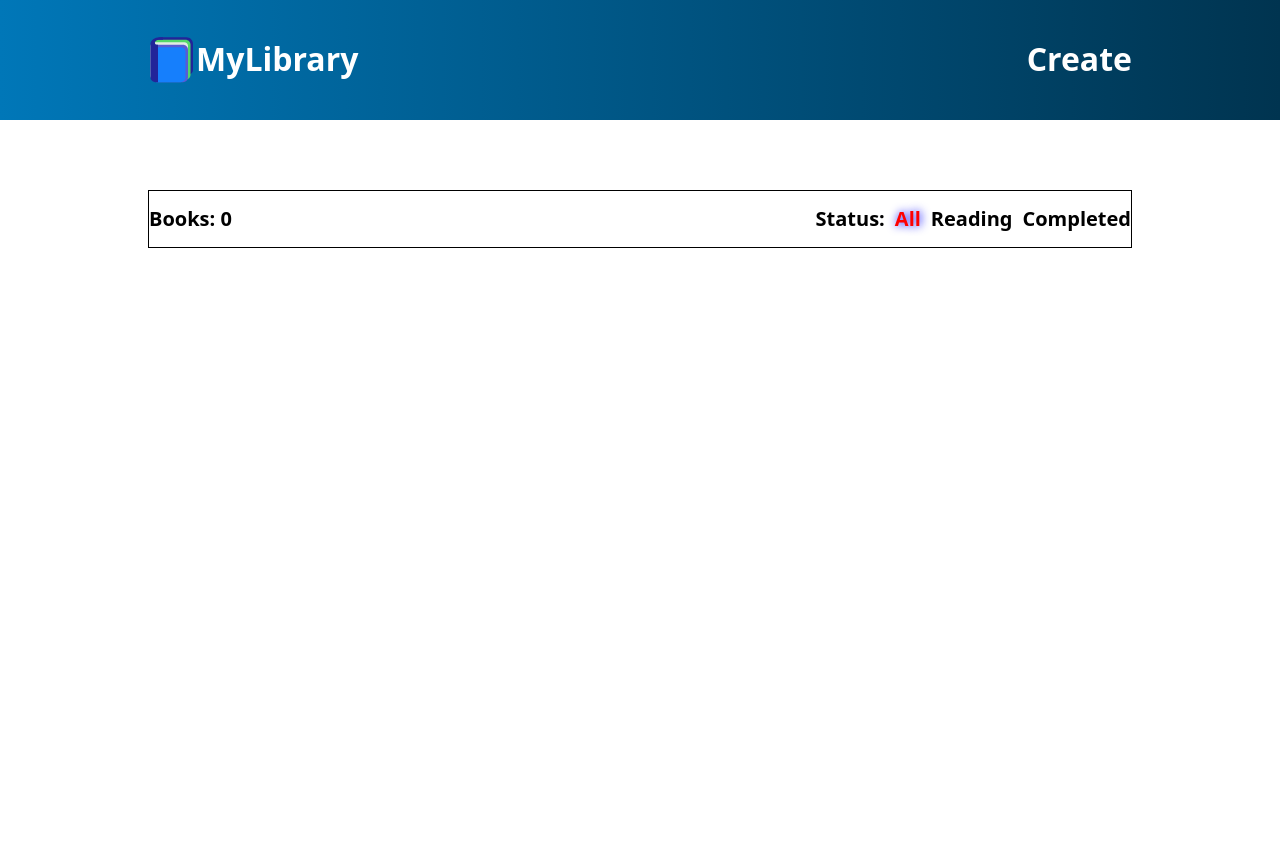
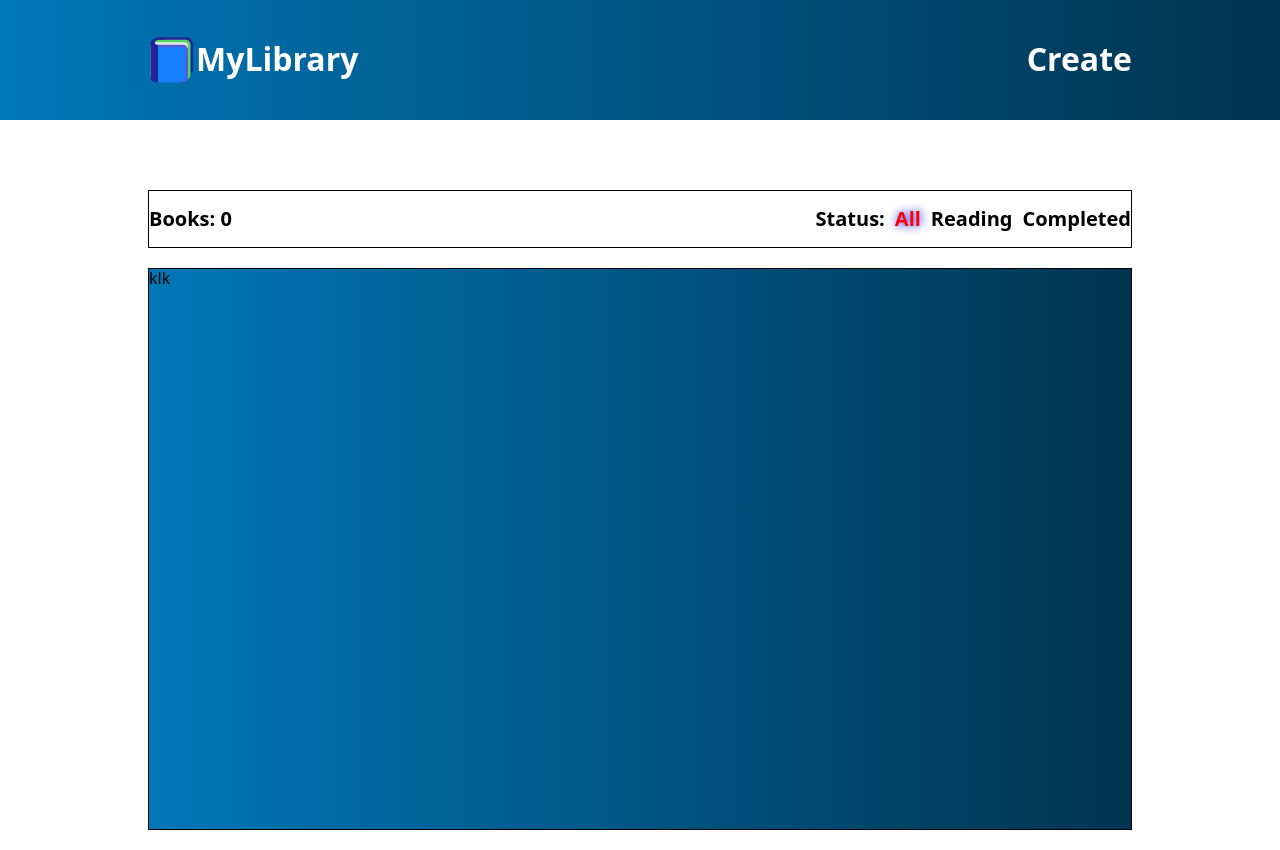
Before and after one commit to maicol240/library-app, a React (Vite) app: page / in a window 1280 px wide. Before the commit the page ends 800 px from the top, so only its background shows below. Built offline with nearby package versions, Linux system fonts and the light colour scheme.

Commit message:
feat: Created Card Component  #Added card commponet to structure  #Main book-list style applied

```diff
--- a/src/Components/Header/Header.jsx
+++ b/src/Components/Header/Header.jsx
@@ -1,5 +1,5 @@
 import "./Header.css";
-import book from "../../../public/book.svg";
+import book from "/book.svg";
 
 export default function Header() {
   return (
--- a/src/Components/Main/Main.css
+++ b/src/Components/Main/Main.css
@@ -28,3 +28,10 @@ main {
   color: red;
   text-shadow: 1px 0px 10px blue;
 }
+.book-list {
+  margin: var(--margin);
+  margin-top: 20px;
+  border: 1px solid black;
+  height: 70vh;
+  background: var(--primary-color);
+}
--- a/src/Components/Main/Main.jsx
+++ b/src/Components/Main/Main.jsx
@@ -28,7 +28,9 @@ export default function Main() {
             ))}
           </div>
         </div>
-        <div className="book-list"></div>
+        <div className="book-list">
+          <div>klk</div>
+        </div>
       </main>
     </>
   );
```
Also changed, not shown: src/Components/Card/Card.css (added).
